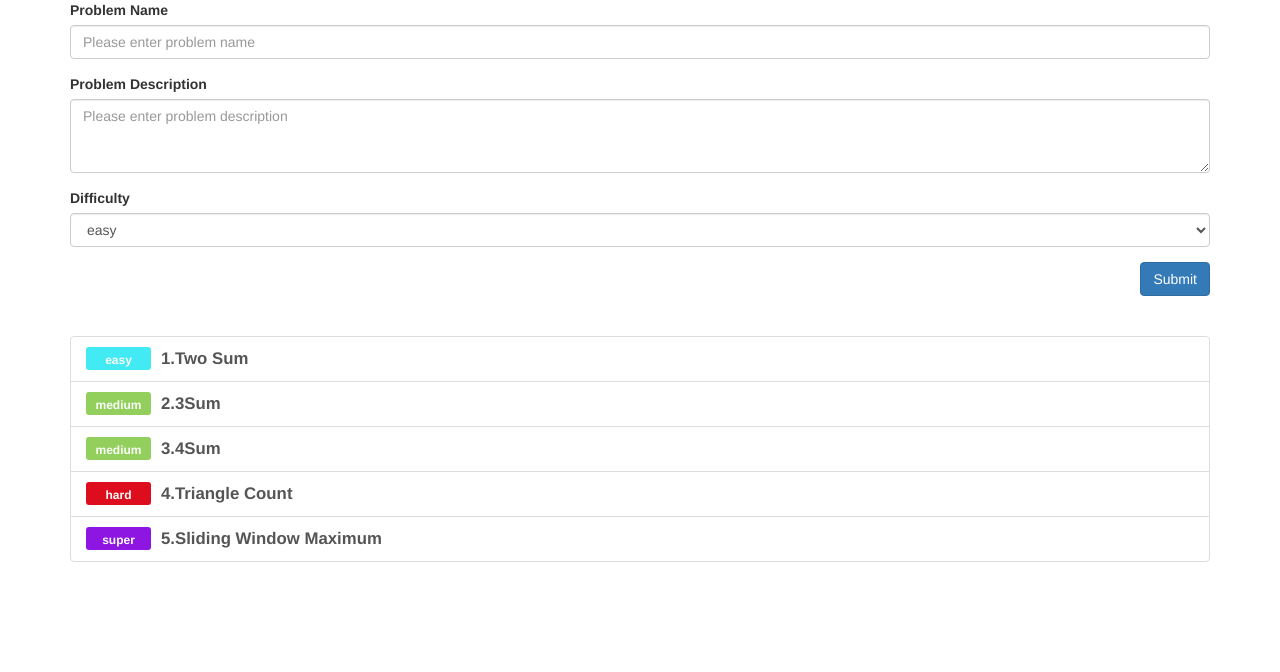
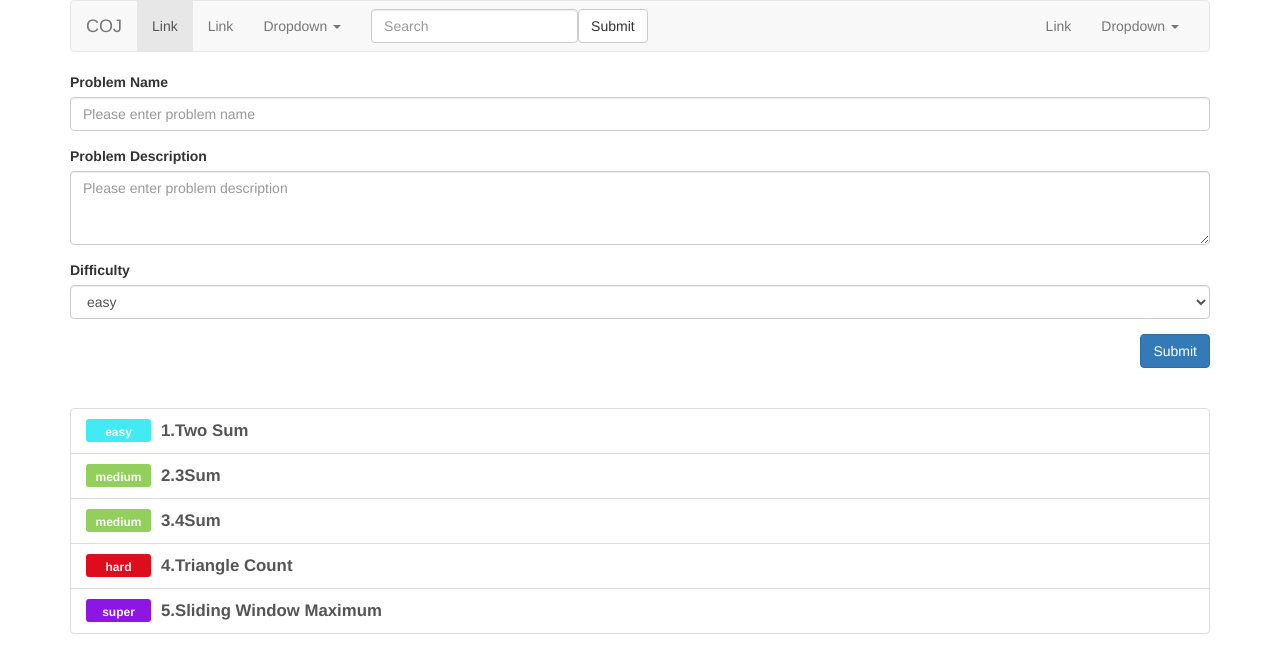
Before and after one commit to mingxinwb/testproject, an Angular app in the folder COJ/oj-client/: page /problems in a window 1280 px wide. Shown: the top 672 px of the page. Built offline with nearby package versions, Linux system fonts and the light colour scheme.

Commit message:
generate navbar component

```diff
--- a/COJ/oj-client/src/app/app.component.html
+++ b/COJ/oj-client/src/app/app.component.html
@@ -1 +1,2 @@
+<app-navbar></app-navbar>
 <router-outlet></router-outlet>
--- a/COJ/oj-client/src/app/app.module.ts
+++ b/COJ/oj-client/src/app/app.module.ts
@@ -8,6 +8,7 @@ import { ProblemListComponent } from './components/problem-list/problem-list.com
 import { ProblemDetailComponent } from './components/problem-detail/problem-detail.component';
 import { routing } from './app.routes';
 import { NewProblemComponent } from './components/new-problem/new-problem.component';
+import { NavbarComponent } from './components/navbar/navbar.component';
 
 
 @NgModule({
@@ -15,7 +16,8 @@ import { NewProblemComponent } from './components/new-problem/new-problem.compon
     AppComponent,
     ProblemListComponent,
     ProblemDetailComponent,
-    NewProblemComponent
+    NewProblemComponent,
+    NavbarComponent
   ],
   imports: [
     BrowserModule,
--- /dev/null
+++ b/COJ/oj-client/src/app/components/navbar/navbar.component.html
@@ -0,0 +1,55 @@
+<div class="container">
+    <nav class="navbar navbar-default">
+      <div class="container-fluid">
+        <!-- Brand and toggle get grouped for better mobile display -->
+        <div class="navbar-header">
+          <button type="button" class="navbar-toggle collapsed" data-toggle="collapse" data-target="#bs-example-navbar-collapse-1" aria-expanded="false">
+            <span class="sr-only">Toggle navigation</span>
+            <span class="icon-bar"></span>
+            <span class="icon-bar"></span>
+            <span class="icon-bar"></span>
+          </button>
+          <a class="navbar-brand" href="#">{{title}}</a>
+        </div>
+
+        <!-- Collect the nav links, forms, and other content for toggling -->
+        <div class="collapse navbar-collapse" id="bs-example-navbar-collapse-1">
+          <ul class="nav navbar-nav">
+            <li class="active"><a href="#">Link <span class="sr-only">(current)</span></a></li>
+            <li><a href="#">Link</a></li>
+            <li class="dropdown">
+              <a href="#" class="dropdown-toggle" data-toggle="dropdown" role="button" aria-haspopup="true" aria-expanded="false">Dropdown <span class="caret"></span></a>
+              <ul class="dropdown-menu">
+                <li><a href="#">Action</a></li>
+                <li><a href="#">Another action</a></li>
+                <li><a href="#">Something else here</a></li>
+                <li role="separator" class="divider"></li>
+                <li><a href="#">Separated link</a></li>
+                <li role="separator" class="divider"></li>
+                <li><a href="#">One more separated link</a></li>
+              </ul>
+            </li>
+          </ul>
+          <form class="navbar-form navbar-left">
+            <div class="form-group">
+              <input type="text" class="form-control" placeholder="Search">
+            </div>
+            <button type="submit" class="btn btn-default">Submit</button>
+          </form>
+          <ul class="nav navbar-nav navbar-right">
+            <li><a href="#">Link</a></li>
+            <li class="dropdown">
+              <a href="#" class="dropdown-toggle" data-toggle="dropdown" role="button" aria-haspopup="true" aria-expanded="false">Dropdown <span class="caret"></span></a>
+              <ul class="dropdown-menu">
+                <li><a href="#">Action</a></li>
+                <li><a href="#">Another action</a></li>
+                <li><a href="#">Something else here</a></li>
+                <li role="separator" class="divider"></li>
+                <li><a href="#">Separated link</a></li>
+              </ul>
+            </li>
+          </ul>
+        </div><!-- /.navbar-collapse -->
+      </div><!-- /.container-fluid -->
+    </nav>
+  </div>
--- /dev/null
+++ b/COJ/oj-client/src/app/components/navbar/navbar.component.ts
@@ -0,0 +1,15 @@
+import { Component, OnInit } from '@angular/core';
+
+@Component({
+  selector: 'app-navbar',
+  templateUrl: './navbar.component.html',
+  styleUrls: ['./navbar.component.css'],
+})
+export class NavbarComponent implements OnInit {
+  title: string = 'COJ';
+  constructor() { }
+
+  ngOnInit() {
+  }
+
+}
```
Also changed, not shown: COJ/oj-client/src/app/components/navbar/navbar.component.css (added), 1 other file (tests, documents, lock files or other folders).
